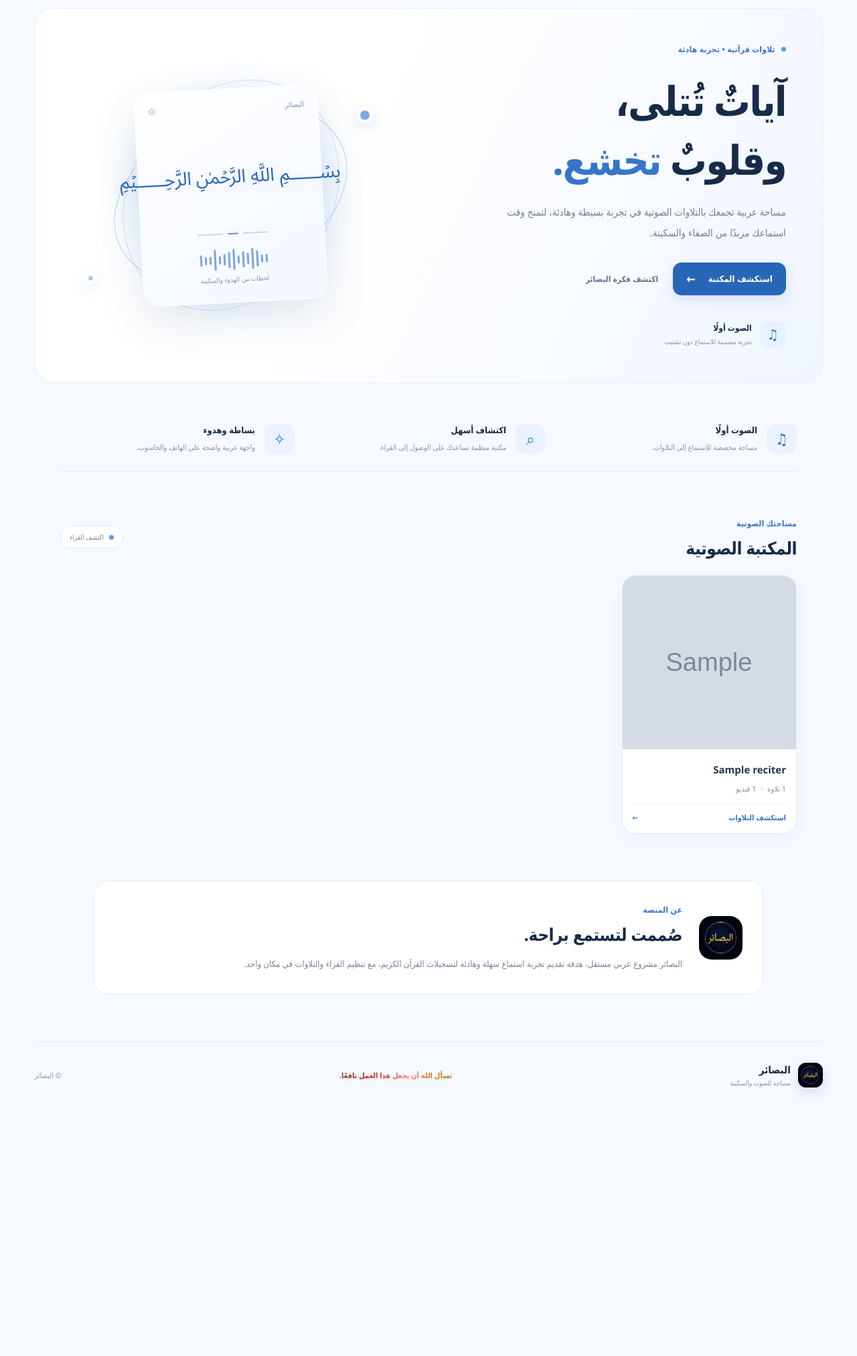
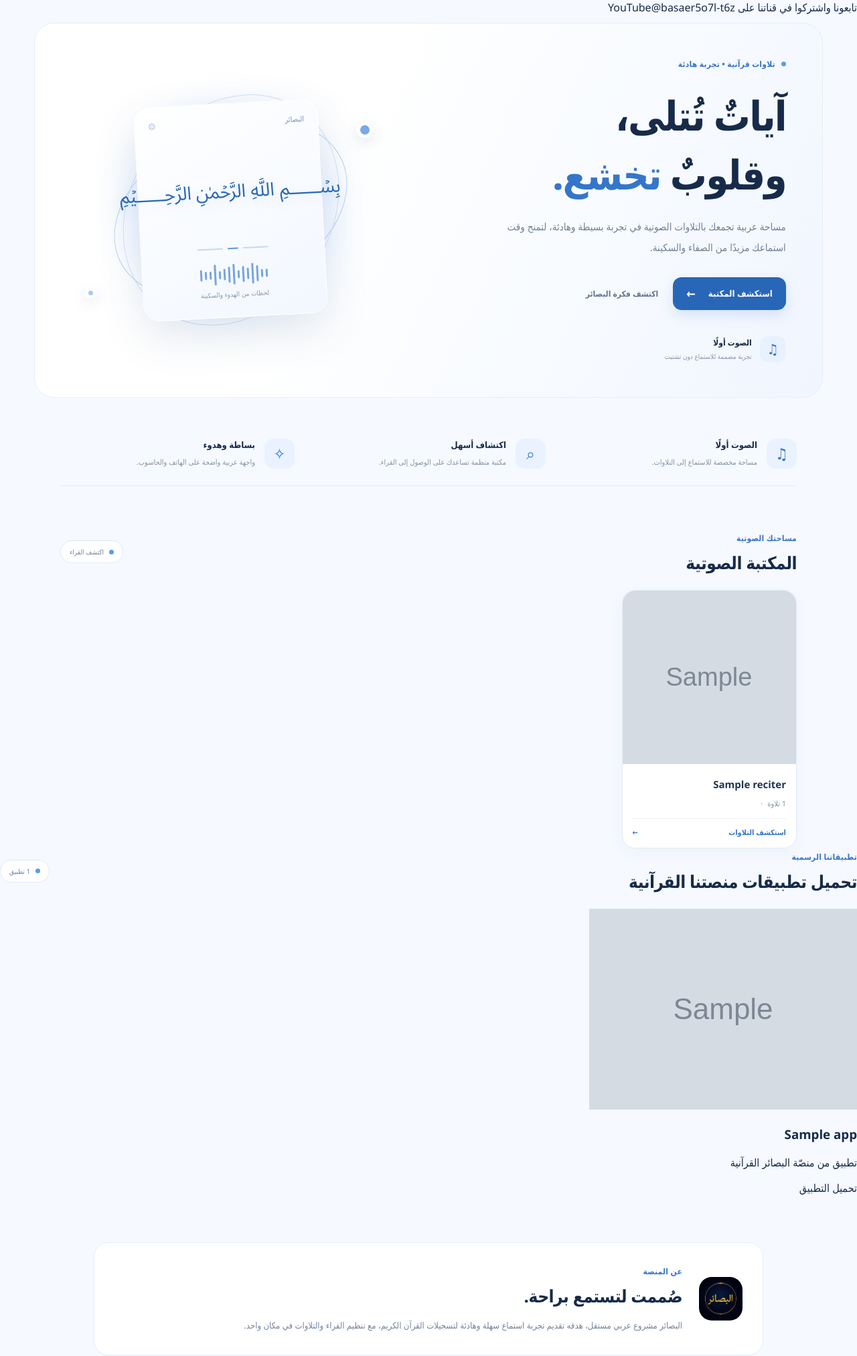
Before and after one commit to kingofdragons087-ship-it/basaer, a Node server app: template views/index.ejs in a window 1280 px wide. Shown: the part 92-2117 px from the top of the page at 67% size. Before the commit the page ends 1726 px from the top, so only its background shows below. Run offline with Node 20, Linux system fonts and the light colour scheme; the template is opened without the code that fills it: most values are stand-ins (such as "Sample title", 1, 10 or a date in 2020); grey boxes marked "Sample" are stand-in pictures; some libraries are stand-ins or nearby versions.

Commit message:
Replace video section with Quran platform apps

```diff
--- a/views/index.ejs
+++ b/views/index.ejs
@@ -50,6 +50,8 @@
       <a class="header-button" href="#library">استكشف المكتبة ↙</a>
     </div>
   </header>
+
+  <div class="basaer-youtube-banner"><span>تابعونا واشتركوا في قناتنا على YouTube</span><a href="https://www.youtube.com/@basaer5o7l-t6z" target="_blank" rel="noopener noreferrer">@basaer5o7l-t6z</a></div>
 
   <main>
     <section class="hero" id="home">
@@ -133,7 +135,7 @@
                 <p>
                   <%= reciter.recordings_count %> تلاوة
                   <span aria-hidden="true">·</span>
-                  <%= reciter.videos_count %> فيديو
+
                 </p>
                 <span class="reciter-card-link">استكشف التلاوات <span aria-hidden="true">←</span></span>
               </div>
@@ -147,6 +149,27 @@
           <p>نعمل على تجهيز المكتبة وإضافة القراء والتسجيلات الصوتية.</p>
           <span class="empty-footnote">لن نعرض تسجيلات وهمية؛ ستظهر المحتويات عند إضافتها فعليًا.</span>
         </div>
+      <% } %>
+    </section>
+
+
+    <section class="platform-apps-section" id="apps">
+      <div class="section-heading">
+        <div><span class="section-kicker">تطبيقاتنا الرسمية</span><h2>تحميل تطبيقات منصتنا القرآنية</h2></div>
+        <span class="coming-badge"><span></span> <%= apps.length %> تطبيق</span>
+      </div>
+      <% if (apps.length) { %>
+        <div class="platform-apps-grid">
+          <% apps.forEach((app) => { %>
+            <article class="platform-app-card">
+              <img src="<%= app.image_url %>" alt="أيقونة تطبيق <%= app.name %>" loading="lazy">
+              <div class="platform-app-info"><h3><%= app.name %></h3><p>تطبيق من منصّة البصائر القرآنية</p></div>
+              <a class="platform-app-download" href="<%= app.download_url %>" target="_blank" rel="noopener noreferrer">تحميل التطبيق</a>
+            </article>
+          <% }) %>
+        </div>
+      <% } else { %>
+        <div class="library-empty"><h3>تطبيقات البصائر قريبًا</h3><p>سيتم عرض التطبيقات هنا فور إضافتها من لوحة الإدارة.</p></div>
       <% } %>
     </section>
 
```
